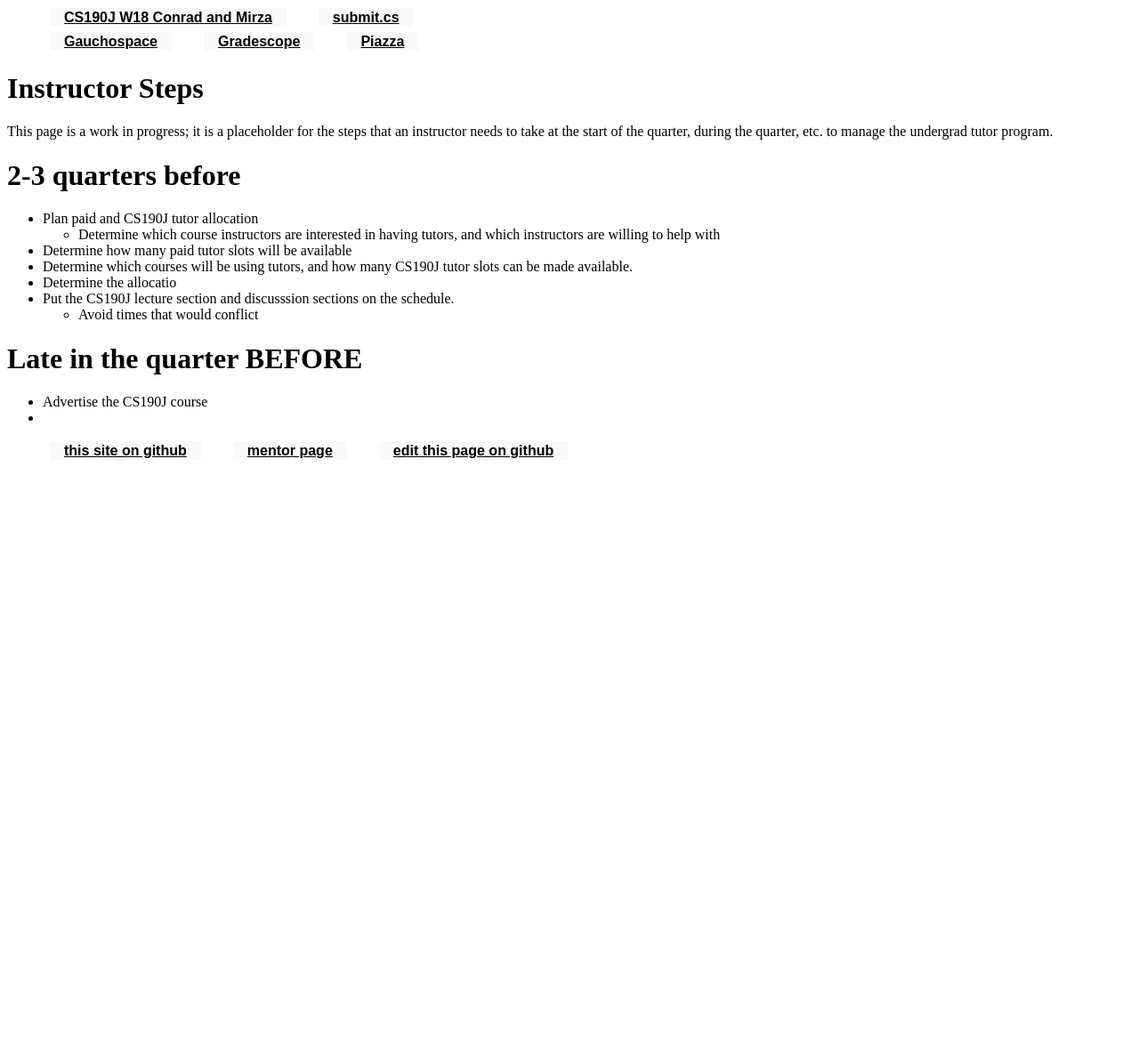
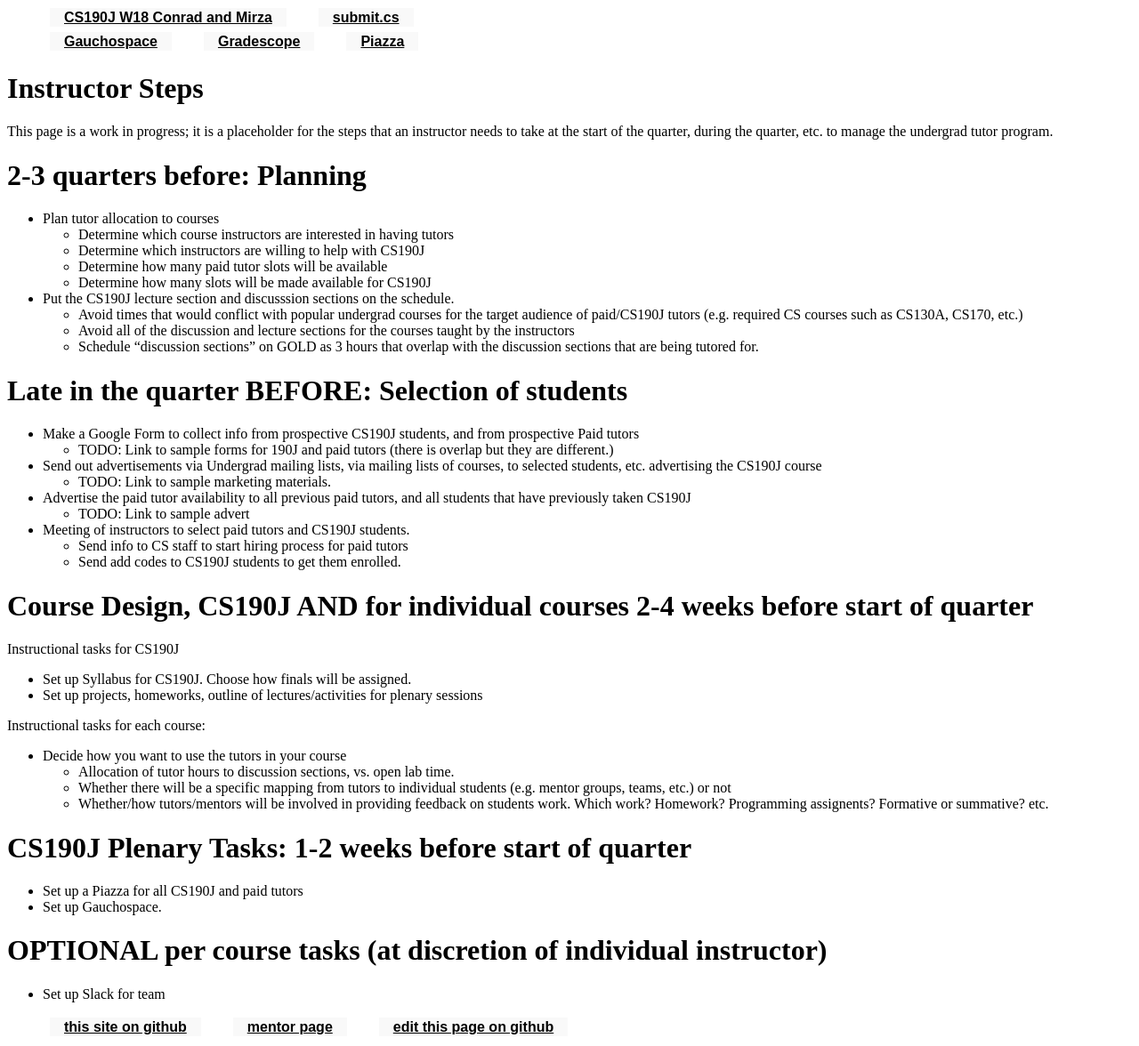
Before and after one commit to ucsb-cs190j-w18/ucsb-cs190j-w18.github.io, a Jekyll site: the page built from _info/instructor_steps.md, in a window 1280 px wide. Shown: the whole page at 89% size. Built offline with Jekyll 4.4.1, drawn with Linux system fonts in a browser that asks for light colours; before the commit the page ends 900 px from its top, so only the background shows below that.

Commit message:
Update instructor_steps.md

```diff
--- a/_info/instructor_steps.md
+++ b/_info/instructor_steps.md
@@ -7,17 +7,51 @@ ready: false
 This page is a work in progress; it is a placeholder for the steps that an instructor needs to take at the start
 of the quarter, during the quarter, etc. to manage the undergrad tutor program.
 
-# 2-3 quarters before
+# 2-3 quarters before: Planning
 
-* Plan paid and CS190J tutor allocation
-    * Determine which course instructors are interested in having tutors, and which instructors are willing to help with
-* Determine how many paid tutor slots will be available
-* Determine which courses will be using tutors, and how many CS190J tutor slots can be made available.
-* Determine the allocatio
+* Plan tutor allocation to courses
+    * Determine which course instructors are interested in having tutors
+    * Determine which instructors are willing to help with CS190J
+    * Determine how many paid tutor slots will be available
+    * Determine how many slots will be made available for CS190J
 * Put the CS190J lecture section and discusssion sections on the schedule.
-   * Avoid times that would conflict
+   * Avoid times that would conflict with popular undergrad courses for the target audience of paid/CS190J tutors (e.g. required CS courses such as CS130A, CS170, etc.)
+   * Avoid all of the discussion and lecture sections for the courses taught by the instructors
+   * Schedule "discussion sections" on GOLD as 3 hours that overlap with the discussion sections that are being tutored for.
 
-# Late in the quarter BEFORE
+# Late in the quarter BEFORE: Selection of students
 
-* Advertise the CS190J course
-*
+* Make a Google Form to collect info from prospective CS190J students, and from prospective Paid tutors
+   * TODO: Link to sample forms for 190J and paid tutors (there is overlap but they are different.)
+* Send out advertisements via Undergrad mailing lists, via mailing lists of courses, to selected students, etc. advertising the CS190J course
+    * TODO: Link to sample marketing materials.
+* Advertise the paid tutor availability to all previous paid tutors, and all students that have previously taken CS190J
+    * TODO: Link to sample advert
+* Meeting of instructors to select paid tutors and CS190J students.
+   * Send info to CS staff to start hiring process for paid tutors
+   * Send add codes to CS190J students to get them enrolled.
+
+
+# Course Design, CS190J AND for individual courses  2-4 weeks before start of quarter
+
+Instructional tasks for CS190J
+
+* Set up Syllabus for CS190J.  Choose how finals will be assigned.
+* Set up projects, homeworks, outline of lectures/activities for plenary sessions
+
+Instructional tasks for each course:
+
+* Decide how you want to use the tutors in your course
+   * Allocation of tutor hours to discussion sections, vs. open lab time.
+   * Whether there will be a specific mapping from tutors to individual students (e.g. mentor groups, teams, etc.) or not
+   * Whether/how tutors/mentors will be involved in providing feedback on students work.  Which work? Homework? Programming assignents?  Formative or summative? etc.
+
+# CS190J Plenary Tasks: 1-2 weeks before start of quarter
+
+* Set up a Piazza for all CS190J and paid tutors
+* Set up Gauchospace.
+
+
+# OPTIONAL per course tasks (at discretion of individual instructor)
+
+* Set up Slack for team
```
